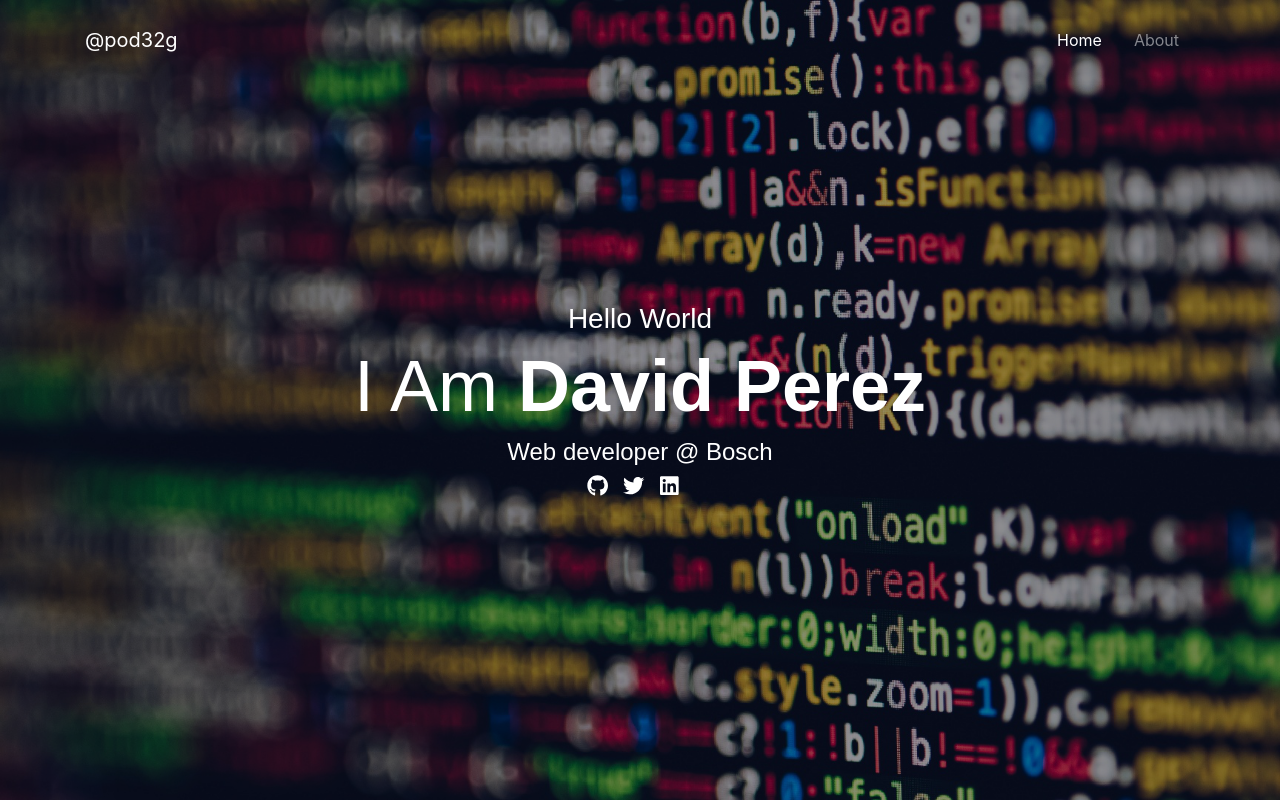
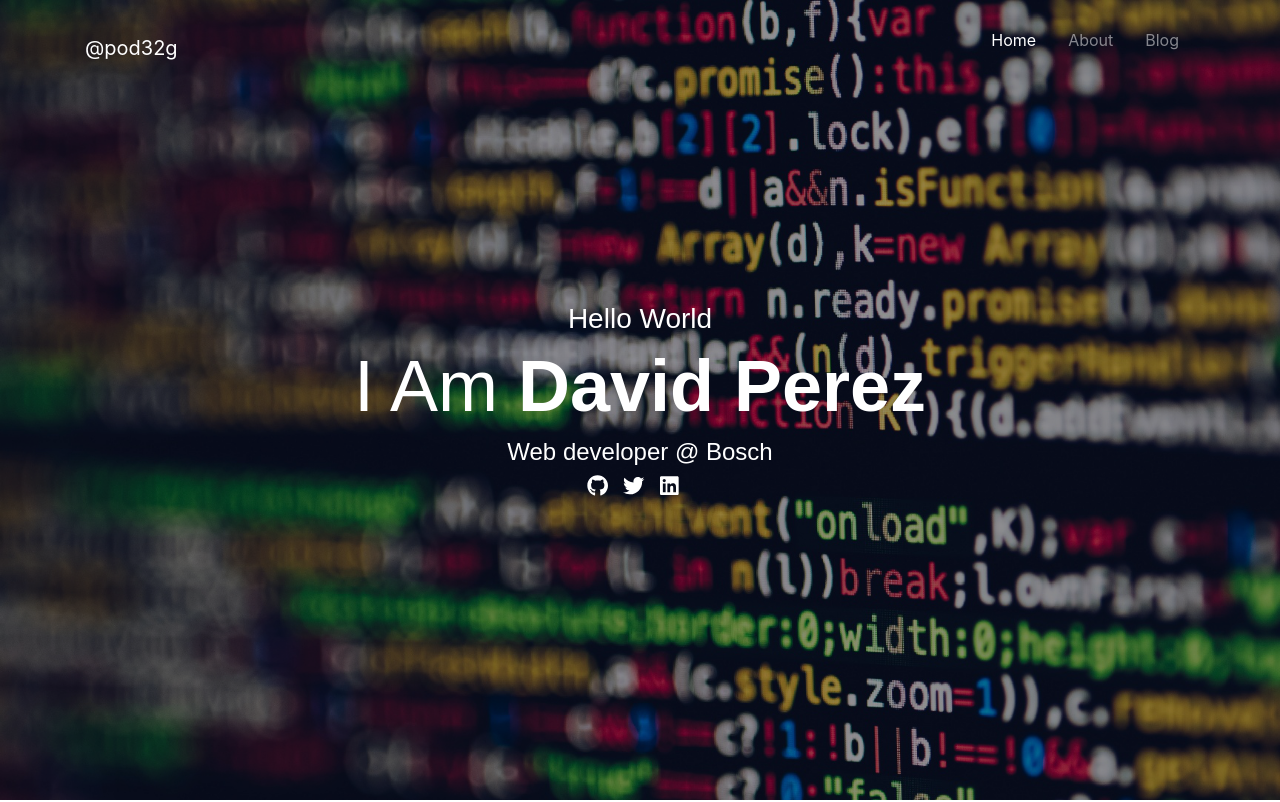
Before and after one commit to pod32g/pod32g.dev, a React (Create React App) app: page / in a window 1280 px wide. Shown: the top 802 px of the page. Built offline with nearby package versions, Linux system fonts and the light colour scheme.

Commit message:
Working on making the main view a single page instead of two

```diff
--- a/src/App.css
+++ b/src/App.css
@@ -9,4 +9,5 @@ body > #root > div {
   background-color: #fff;
   font-family: 'Nunito', sans-serif;
   overflow-x: hidden;
+  overflow-y: hidden;
 }
--- a/src/Components/NavigationBar/NavigationBar.tsx
+++ b/src/Components/NavigationBar/NavigationBar.tsx
@@ -1,4 +1,4 @@
-import React, { FunctionComponent } from 'react'
+import React, { FunctionComponent, useEffect, useState } from 'react'
 import Nav from 'react-bootstrap/esm/Nav'
 import Navbar from 'react-bootstrap/esm/Navbar'
 import { Link, useLocation } from 'react-router-dom'
@@ -8,9 +8,26 @@ import './NavigationBar.scss'
 export const NavigationBar: FunctionComponent = () => {
 
     const location = useLocation()
+    const [top, setTop] = useState<boolean>(true)
+
+    useEffect(() => {
+        window.onscroll = () => {
+            if (window.pageYOffset === 0) {
+                setTop(true)
+            } else {
+                setTop(false)
+            }
+        }
+    }, [])
+
+    const scrollIntoView = (id: string) => {
+        const element = document.getElementById(id)
+        if (element) element.scrollIntoView({ block: "end", behavior: "smooth" })
+    }
+
 
     return (
-        <Navbar collapseOnSelect expand="lg" className={`navbar navbar-expand-lg fixed-top navbar-dark navBar ${location.pathname !== '/' && ' bg-dark'}`}>
+        <Navbar collapseOnSelect expand="lg" className={`navbar navbar-expand-lg fixed-top navbar-dark navBar ${location.pathname === '/' && !top && 'bg-dark'} ${location.pathname !== '/' && ' bg-dark'}`}>
             <div className="container">
                 <Navbar.Brand href="/">@pod32g</Navbar.Brand>
                 <Navbar.Toggle aria-controls="responsive-navbar-nav" />
@@ -19,7 +36,14 @@ export const NavigationBar: FunctionComponent = () => {
                         {
                             Routes.map(el => {
                                 return (
-                                    el.visible && <Nav.Link active={location.pathname === el.path}><Link className="nav-link" to={el.path}>{el.name}</Link></Nav.Link>
+                                    el.visible && <Nav.Link active={location.pathname === el.path}>
+                                        {
+                                            el.scrollable ?
+                                                <p className="nav-link" onClick={() => scrollIntoView(el.path)}>{el.name}</p>
+                                                :
+                                                <Link className="nav-link" to={el.path}>{el.name}</Link>
+                                        }
+                                    </Nav.Link>
                                 )
                             })
                         }
--- a/src/Routes/Routes.ts
+++ b/src/Routes/Routes.ts
@@ -10,9 +10,9 @@ const Routes: IRoute[] = [
     },
     {
         name: 'About',
-        path: '/about',
+        path: 'aboutMe',
         visible: true,
-        component: About
+        scrollable: true
     },
     {
         name: 'Projects',
@@ -22,7 +22,7 @@ const Routes: IRoute[] = [
     {
         name: 'Blog',
         path: '/blog',
-        visible: false,
+        visible: true,
         component: Blog
     }
 ]
--- a/src/Types/Route.types.ts
+++ b/src/Types/Route.types.ts
@@ -4,5 +4,7 @@ export interface IRoute {
     path: string
     name: String
     visible: boolean
+    protected?: boolean
+    scrollable?: boolean
     component?: FunctionComponent
 }
--- a/src/Views/MainView/MainView.scss
+++ b/src/Views/MainView/MainView.scss
@@ -4,6 +4,7 @@
     flex-direction: column;
     // margin-top: 3%;
     text-align: center;
+    min-height: 100vh;
 }
 
 .mainView {
@@ -51,5 +52,17 @@
     font-weight: 400;
     line-height: 1.2;
     text-transform: capitalize;
+  }
 }
+
+.hideScroll::-webkit-scrollbar {
+  display: none;
 }
+
+.hideScroll{
+  -ms-overflow-style: none;
+}
+
+::-webkit-scrollbar {
+    display: none;
+}
--- a/src/Views/MainView/MainView.tsx
+++ b/src/Views/MainView/MainView.tsx
@@ -2,9 +2,11 @@ import { FontAwesomeIcon } from '@fortawesome/react-fontawesome'
 import React, { FunctionComponent } from 'react'
 import { faGithub, faTwitter, faLinkedin } from '@fortawesome/free-brands-svg-icons'
 import './MainView.scss'
+import { About } from '../About/About'
 
 export const MainView: FunctionComponent = () => {
     return (
+        <div className="hideScroll">
             <div className="view-container mainView background text-white">
                 <h3>Hello World</h3>
                 <h1 className="title">I am <span className="font-weight-bold title">David Perez</span></h1>
@@ -15,5 +17,9 @@ export const MainView: FunctionComponent = () => {
                     <a href="https://www.linkedin.com/in/david-ivan-perez/" target="_blank" rel="noopener noreferrer" className="icon"><FontAwesomeIcon icon={faLinkedin} color="white" size="lg" /></a>
                 </div>
             </div>
+            <section className="container-fluid" id="aboutMe">
+                <About />
+            </section>
+        </div>
     )
 }
```
Lines whose indentation alone changed are shown as unchanged.
